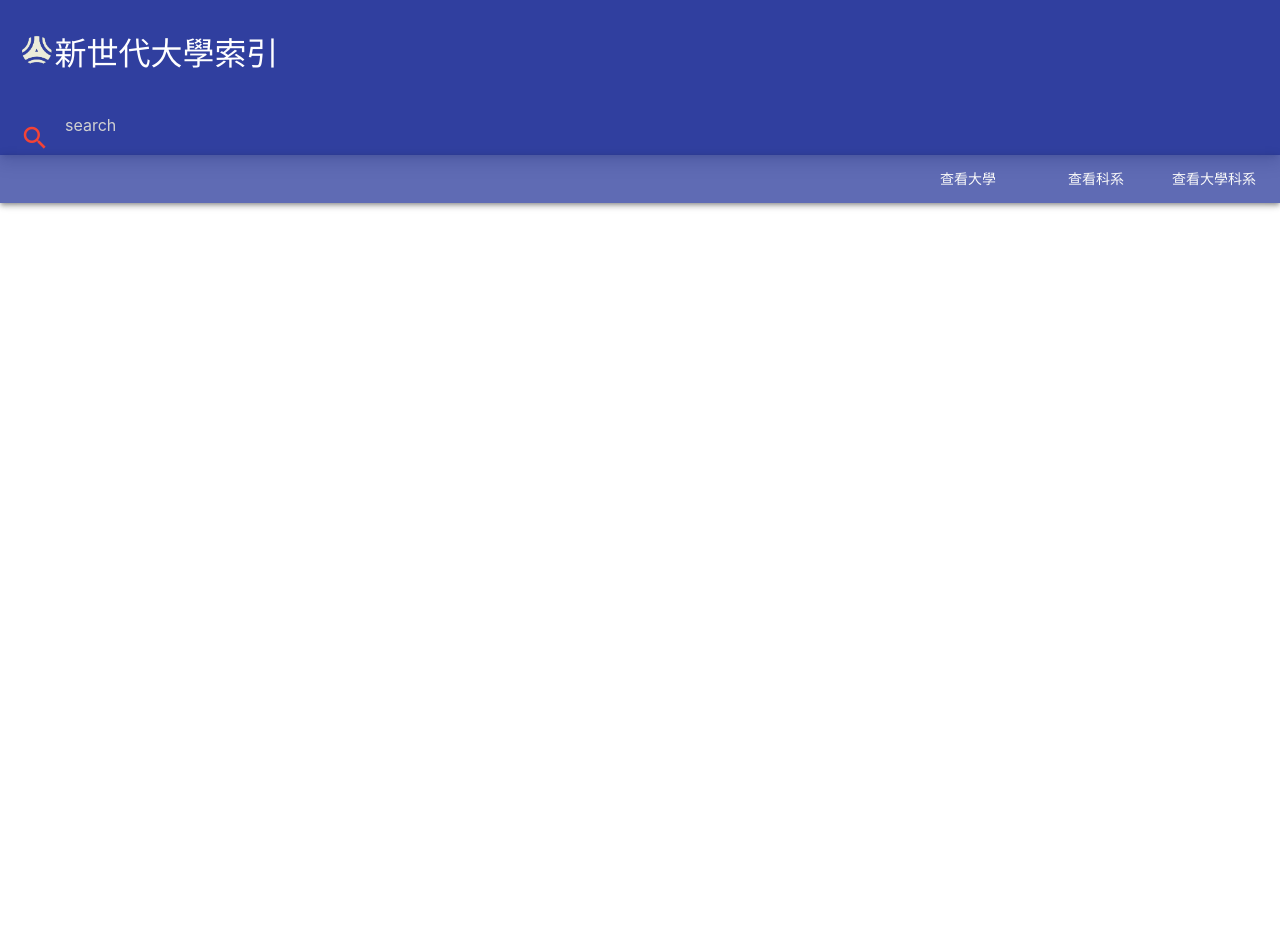
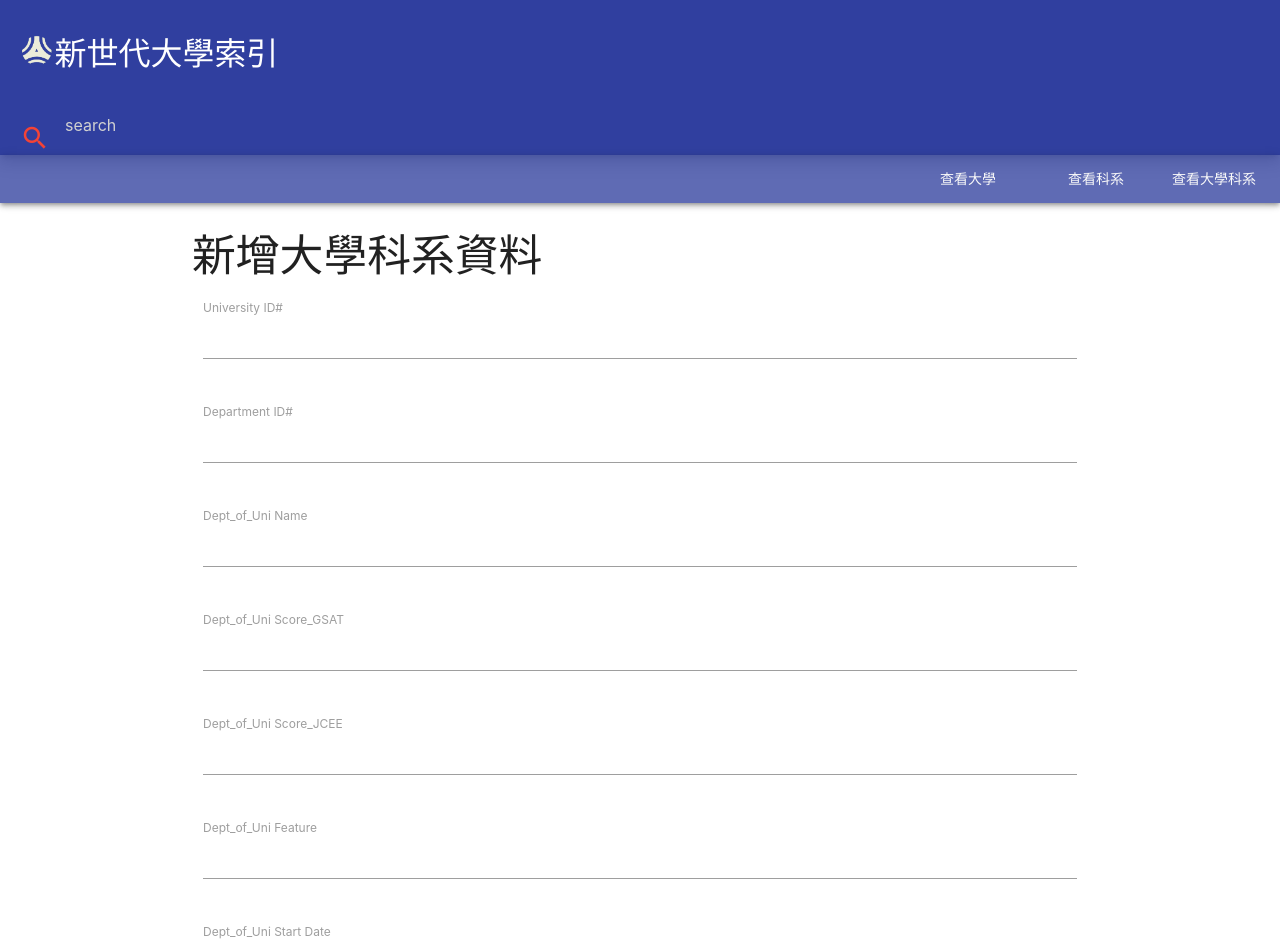
Before and after one commit to bill3129066/IMDB-2018, a Vue app: page /#/dept_of_uni/new in a window 1280 px wide. Shown: the top 952 px of the page. Before the commit the page ends 800 px from the top, so only its background shows below. Built offline with nearby package versions, Linux system fonts and the light colour scheme; no server answers; the database is empty.

Commit message:
dept_of_uni_new

```diff
--- /dev/null
+++ b/src/components/Dept_of_Uni_new.vue
@@ -0,0 +1,87 @@
+<template>
+  <div id="dept_of_uni_new">
+    <h3>新增大學科系資料</h3>
+    <div class="row">
+      <form v-on:submit.prevent="addDept_of_Uni" class="col s12">
+        <div class="row">
+          <div class="input-field col s12">
+            <input type="text" v-model="U_ID" required>
+            <label class="active">University ID#</label>
+          </div>
+        </div>
+        <div class="row">
+          <div class="input-field col s12">
+            <input type="text" v-model="D_ID" required>
+            <label class="active">Department ID#</label>
+          </div>
+        </div>
+        <div class="row">
+          <div class="input-field col s12">
+            <input type="text" v-model="DU_Name" required>
+            <label class="active">Dept_of_Uni Name</label>
+          </div>
+        </div>
+        <div class="row">
+          <div class="input-field col s12">
+            <input type="text" v-model="Score_GSAT" required>
+            <label class="active">Dept_of_Uni Score_GSAT</label>
+          </div>
+        </div>
+        <div class="row">
+          <div class="input-field col s12">
+            <input type="text" v-model="Score_JCEE" required>
+            <label class="active">Dept_of_Uni Score_JCEE</label>
+          </div>
+        </div>
+        <div class="row">
+          <div class="input-field col s12">
+            <input type="text" v-model="Feature" required>
+            <label class="active">Dept_of_Uni Feature</label>
+          </div>
+        </div>
+        <div class="row">
+          <div class="input-field col s12">
+            <input type="text" v-model="Start_Date" required>
+            <label class="active">Dept_of_Uni Start Date</label>
+          </div>
+        </div>
+        <!-- <button type="submit" class="btn">Submit</button> -->
+        <input type="submit" class="btn btn-primary" value="Submit">
+        <router-link to="/dept_of_uni" class="btn grey">Cancel</router-link>
+      </form>
+    </div>
+  </div>
+</template>
+
+<script>
+import db from "@/firebase/init";
+export default {
+  name: "dept_of_uni_new",
+  data() {
+    return {
+      U_ID: null,
+      D_ID: null,
+      DU_Name: null,
+      Score_GSAT: null,
+      Score_JCEE: null,
+      Feature: null,
+      Start_Date: null
+    };
+  },
+  methods: {
+    addDept_of_Uni() {
+			db.collection("Dept_of_Uni").add({
+          U_ID: this.U_ID,
+          D_ID: this.D_ID,
+          DU_Name: this.DU_Name,
+          Score_GSAT: this.Score_GSAT,
+          Score_JCEE: this.Score_JCEE,
+          Feature: this.Feature,
+          Start_Date: this.Start_Date
+        })
+        .then(docRef => this.$router.push("/dept_of_uni"))
+        .catch(error => console.log(err));
+    }
+  }
+}
+</script>
--- a/src/router/index.js
+++ b/src/router/index.js
@@ -9,6 +9,7 @@ import Department from '@/components/Department'
 import Department_new from '@/components/Department_new'
 import Department_view from '@/components/Department_view'
 import Dept_of_Uni from '@/components/Dept_of_Uni'
+import Dept_of_Uni_new from '@/components/Dept_of_Uni_new'
 import Dept_of_Uni_view from '@/components/Dept_of_Uni_view'
 
 Vue.use(Router)
@@ -61,6 +62,11 @@ export default new Router({
       component: Dept_of_Uni
     },
 	{
+      path: '/dept_of_uni/new',
+      name: 'dept_of_uni_new',
+      component: Dept_of_Uni_new
+    },
+	{
       path: '/dept_of_uni/:DU_Name',
       name: 'dept_of_uni_view',
       component: Dept_of_Uni_view
```
